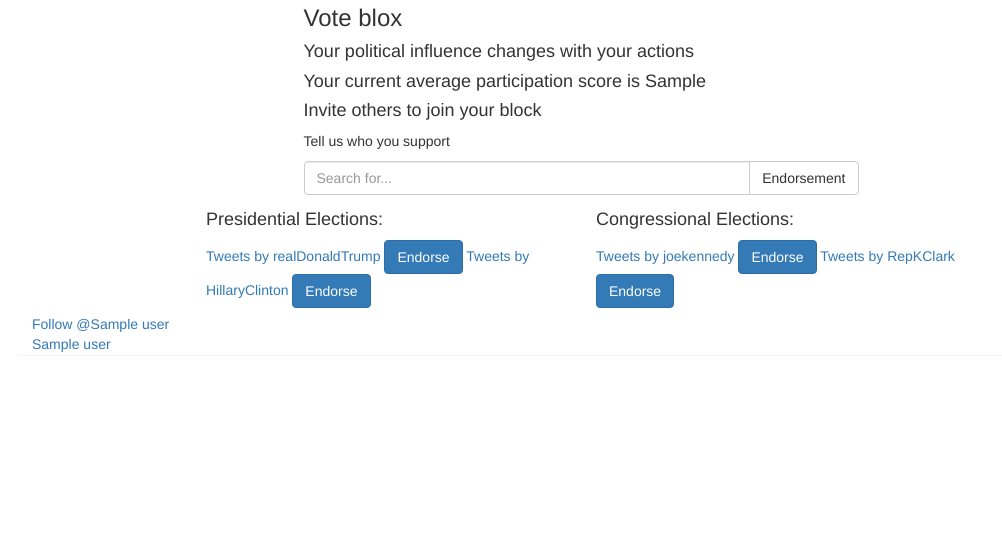
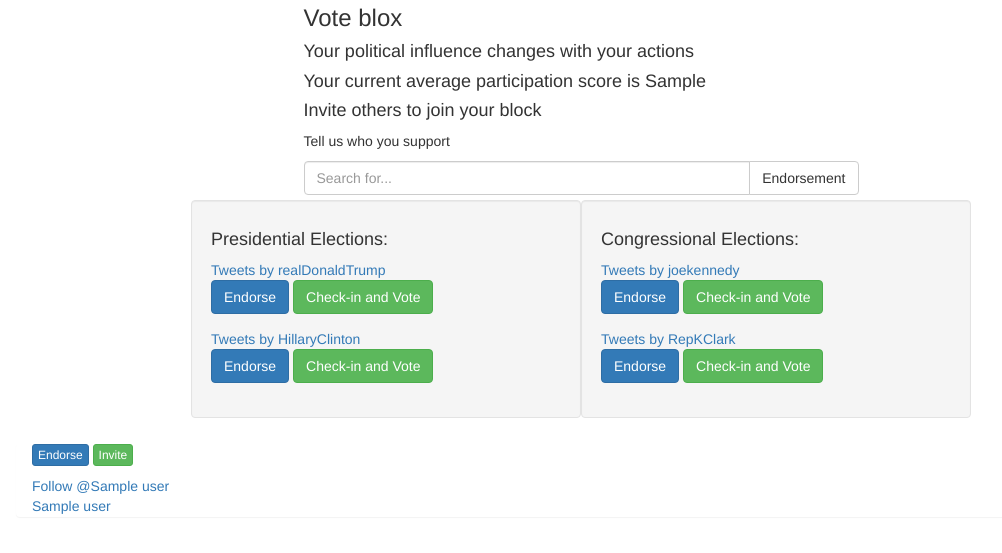
Before and after one commit to kirimaks/fetch_pages, a Flask app: template www/templates/tweets.html in a window 1280 px wide. Shown: the part 195-748 px from the top of the page, without its empty margins (59-1061 px from the left). Run offline with Flask 2, Linux system fonts and the light colour scheme; the template is opened without the code that fills it: most values are stand-ins (such as "Sample title", 1, 10 or a date in 2020); some libraries are stand-ins or nearby versions.

Commit message:
add some buttons

```diff
--- a/www/templates/tweets.html
+++ b/www/templates/tweets.html
@@ -5,9 +5,6 @@
         #tag-cloud {
             height: 300px;
             width: 500px;
-            /*
-            border:1px dashed black;
-            */
             margin-left:auto;
             margin-right:auto;
         }
@@ -15,22 +12,16 @@
             float:right;
         }
         #list {
-            /*
-            display:table;
-            border-collapse:separate;
-            border-spacing:5px;
-            */
             margin:5px;
         }
         .box {
-            /*
-            display:table-cell;
-            border:1px solid black;
-            */
             float:left;
         }
         .twitter-follow-button {
             display:block;
+        }
+        .btn-block {
+            margin-bottom:15px;
         }
     </style>
 {% endblock %}
@@ -69,32 +60,44 @@
         </div>
 
         <div class="row" style="margin-top:5px;">
-            <div class="col-md-4 col-md-offset-2" style="">
+            <div class="col-md-4 col-md-offset-2 well" style="">
                 <h4>Presidential Elections:</h4>
                 <a class="twitter-timeline" data-width="400" data-height="200" href="https://twitter.com/realDonaldTrump">
                     Tweets by realDonaldTrump</a>
 
                 {% if user_data %}
-                <a class="btn btn-primary" href="{{ url_for('tweets.post_tweet', text='Endorse1') }}">Endorse</a>
+                    <p class="btn-block">
+                        <a class="btn btn-primary" href="{{ url_for('tweets.post_tweet', text='Endorse1') }}">Endorse</a>
+                        <a class="btn btn-success" href="#">Check-in and Vote</a>
+                    </p>
                 {% endif %}
 
                 <a class="twitter-timeline" data-width="400" data-height="200" href="https://twitter.com/HillaryClinton">
                     Tweets by HillaryClinton</a>
 
                 {% if user_data %}
-                <a class="btn btn-primary" href="{{ url_for('tweets.post_tweet', text='Endorse2') }}">Endorse</a>
+                    <p class="btn-block">
+                        <a class="btn btn-primary" href="{{ url_for('tweets.post_tweet', text='Endorse2') }}">Endorse</a>
+                        <a class="btn btn-success" href="#">Check-in and Vote</a>
+                    </p>
                 {% endif %}
             </div>
 
-            <div class="col-md-4" style="">
+            <div class="col-md-4 well" style="">
                 <h4>Congressional Elections:</h4>
                 <a class="twitter-timeline" data-width="400" data-height="200" href="https://twitter.com/joekennedy">Tweets by joekennedy</a>
                 {% if user_data %}
-                <a class="btn btn-primary" href="{{ url_for('tweets.post_tweet', text='Endorse3') }}">Endorse</a>
+                    <p class="btn-block">
+                        <a class="btn btn-primary" href="{{ url_for('tweets.post_tweet', text='Endorse3') }}">Endorse</a>
+                        <a class="btn btn-success" href="#">Check-in and Vote</a>
+                    </p>
                 {% endif %}
                 <a class="twitter-timeline" data-width="400" data-height="200" href="https://twitter.com/RepKClark">Tweets by RepKClark</a>
                 {% if user_data %}
-                <a class="btn btn-primary" href="{{ url_for('tweets.post_tweet', text='Endorse4') }}">Endorse</a>
+                    <p class="btn-block">
+                        <a class="btn btn-primary" href="{{ url_for('tweets.post_tweet', text='Endorse4') }}">Endorse</a>
+                        <a class="btn btn-success" href="#">Check-in and Vote</a>
+                    </p>
                 {% endif %}
             </div>
         </div>
@@ -105,9 +108,17 @@
         <div class="col-md-12 panel" id="list">
             {% for user in users %}
             <div class='box'>
+                {% if user_data %}
+                    <p>
+                      <a class="btn btn-primary btn-xs" href="{{ url_for('tweets.post_tweet', text='Endorse') }}">Endorse</a>
+                      <a class="btn btn-success btn-xs" href="{{ url_for('tweets.post_tweet', text='Endorse') }}">Invite</a>
+                    </p>
+                {% endif %}
+
                 <a href="https://twitter.com/{{ user }}" class="twitter-follow-button" data-show-count="true">
                     Follow @{{ user }}
                 </a>
+
                 <a class="twitter-timeline" data-width="260" data-height="300" data-theme="light" href="https://twitter.com/{{ user }}">
                     {{ user }}
                 </a>
```
